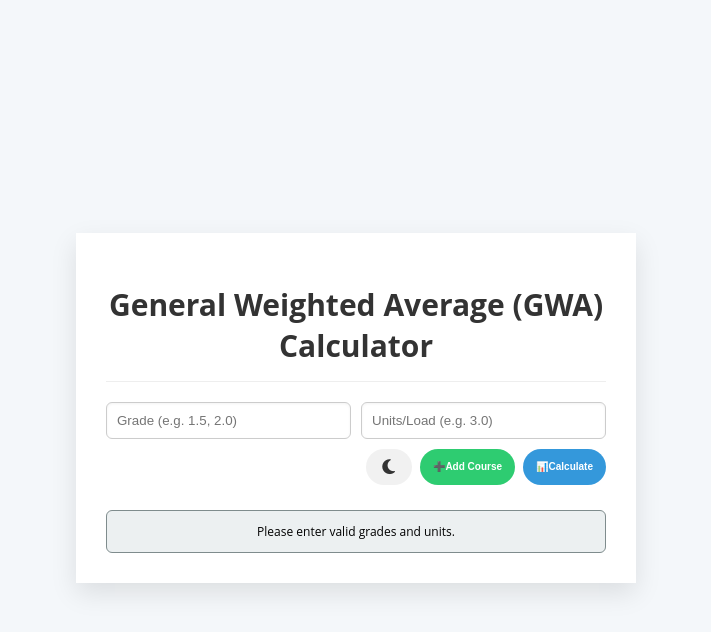
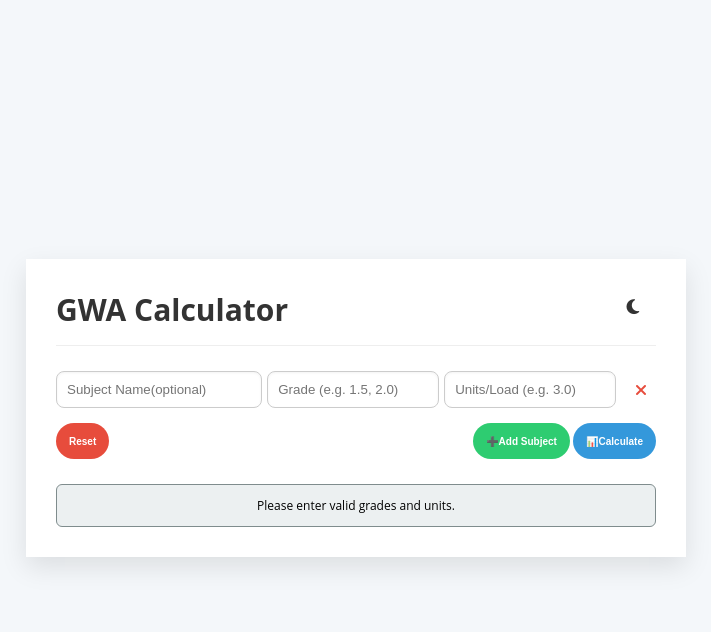
Before and after one commit to eyahbyte/GWA-Calculator-JS, a plain HTML site: page index.html in a window 1280 px wide. Both pictures are taken after a click on the button "📊Calculate". Shown: the whole page, without its empty margins (284-995 px from the left). Drawn offline with Linux system fonts and the light colour scheme.

Commit message:
Add Delete, Reset, and UI Stability fixes.

```diff
--- a/index.html
+++ b/index.html
@@ -13,16 +13,20 @@
   <body>
 
     <div class="calculator-card">
-      <h1>General Weighted Average (GWA) Calculator</h1>
-
-      <div id="input-fields"></div>
-
-      <div class="controls">
+      <header class="card-header">
+        <h1>GWA Calculator</h1>
         <button id="mode-toggle">
           <i id="mode-icon" class ="fas fa-moon"></i>
         </button>
-        <button id="add-course-btn">➕Add Course</button>
+      </header>
+
+      <div id="input-fields"></div>
+      <div class="controls">
+        <button id="reset-btn">Reset</button>
+        <div class="right buttons">
+          <button id="add-subject-btn">➕Add Subject</button>
         <button id="calculate-btn">📊Calculate</button>
+        </div>
       </div>
 
       <div id="result-area">
--- a/script.js
+++ b/script.js
@@ -1,3 +1,4 @@
+//-- dark mode--//
 const toggleButton = document.getElementById('mode-toggle');
 const body = document.body;
 const modeIcon = document.getElementById('mode-icon')
@@ -17,23 +18,38 @@ toggleButton.addEventListener('click', () => {
 });
 
 const inputContainer = document.getElementById('input-fields');
-const courseInputTemplate = `
-    <div class="course-entry">
-        <input type="number" placeholder="Grade (e.g. 1.5, 2.0)" class="course-grade" min="1" max="5" step="0.01">
-        <input type ="number" placeholder ="Units/Load (e.g. 3.0)" class="course-units" min="1" step="0.5">
+
+//--add subject--//
+const subjectInputTemplate = (index) => `
+    <div class="subject-entry" id="subject-${index}">
+        <input type="text" placeholder="Subject Name(optional)" class="subject-name">
+        <input type="number" placeholder="Grade (e.g. 1.5, 2.0)" class="subject-grade" min="1" max="5" step="0.01">
+        <input type ="number" placeholder ="Units/Load (e.g. 3.0)" class="subject-units" min="1" step="0.5">
+        <button class="remove-subject-btn" type="button" aria-label="Remove Subject">
+            <i class="fas fa-times"></i>
+        </button>
     </div>
 `;
 
-function addCourseInput() {
-    inputContainer.innerHTML += courseInputTemplate;
+let subjectIndex = 1;
+
+function addSubjectInput() {
+    inputContainer.insertAdjacentHTML('beforeend', subjectInputTemplate(subjectIndex));
+    subjectIndex++;
 }
 
-addCourseInput();
+addSubjectInput();
 
-//--BUTTON LISTENERS--//
+//--reset button--//
+const resetBtn = document.getElementById('reset-btn');
+resetBtn.addEventListener('click', ()=> {
+    window.location.reload();
+});
 
-const addCourseBtn = document.getElementById('add-course-btn');
-addCourseBtn.addEventListener('click',addCourseInput);
+//--add subject and calculate button--//
+
+const addSubjectBtn = document.getElementById('add-subject-btn');
+addSubjectBtn.addEventListener('click',addSubjectInput);
 
 const calculateBtn = document.getElementById('calculate-btn');
 const resultArea = document.getElementById('result-area');
@@ -41,13 +57,13 @@ const resultArea = document.getElementById('result-area');
 calculateBtn.addEventListener('click', calculateGWA);
 
 function calculateGWA() {
-    const courseEntries = document.querySelectorAll('.course-entry');
+    const subjectEntries = document.querySelectorAll('.subject-entry');
     let totalGradepoints = 0;
     let totalUnits = 0;
 
-    courseEntries.forEach (entry => {
-        const gradeInput = entry.querySelector('.course-grade');
-        const unitsInput = entry.querySelector('.course-units');
+    subjectEntries.forEach (entry => {
+        const gradeInput = entry.querySelector('.subject-grade');
+        const unitsInput = entry.querySelector('.subject-units');
 
         const grade = parseFloat(gradeInput.value);
         const units = parseFloat(unitsInput.value);
@@ -66,3 +82,14 @@ function calculateGWA() {
     const gwa = totalGradepoints / totalUnits;
     resultArea.innerHTML = `<h2>Your GWA is: ${gwa.toFixed(3)}</h2>`;
 }
+
+//-- row deletion --//
+
+inputContainer.addEventListener('click', function(event){
+    if (event.target.closest('.remove-subject-btn')) {
+        const rowToRemove = event.target.closest('.subject-entry');
+        if (rowToRemove) {
+            rowToRemove.remove();
+        }
+    }
+})
--- a/style.css
+++ b/style.css
@@ -6,13 +6,26 @@ body {
     min-height: 100vh;
 }
 
+.card-header{
+    display: flex;
+    justify-content: space-between;
+    align-items: center;
+    margin-bottom: 25px;
+    border-bottom: 1px solid #eee;
+}
+
+.card-header h1 {
+    margin-top: 0;
+    margin-bottom: 0;
+}
+
 .calculator-card {
     background-color: white;
     padding: 30px;
     border: radius 12px;
     box-shadow: 0 10px 25px rgba(0, 0, 0, 0.1);
     width: 90%;
-    max-width: 500px;
+    max-width: 600px;
     font-family: 'Open Sans', sans-serif;
     font-size: 12px;
 }
@@ -22,7 +35,6 @@ h1 {
     color: #333;
     font-size: 30px;
     margin-bottom: 20px;
-    border-bottom: 1px solid #eee;
     padding-bottom: 15px;
 }
 
@@ -42,9 +54,9 @@ button{
 
 .controls{
     display: flex;
-    justify-content: flex-end;
+    justify-content: space-between;
     margin-bottom: 20px;
-    gap: 8px;
+    margin-bottom: 20px;
 }
 
 .dark-mode {
@@ -68,49 +80,69 @@ button{
     border-bottom-color: #555;
 }
 
-.course-entry {
-    display: flex;
-    gap: 10px;
-    margin-bottom: 10px;
+.subject-entry {
+    display: grid;
+    grid-template-columns: 1.5fr 1.25fr 1.25fr auto;
+    gap: 5px;
+    margin-bottom: 15px;
+    align-items: center;
 }
 
-.course-entry input {
-    width: 50%;
+.subject-entry input {
+    width: 100%;
     padding: 10px;
     border: 1px solid #ccc;
-    border-radius: 6px;
+    border-radius: 8px;
     box-shadow: inset 0 1px 3px rgba(0, 0, 0, 0.05);
+    box-sizing: border-box;
 }
 
-.dark-mode .course-entry input {
+.dark-mode .subject-entry input {
     background-color: #4a596b;
     color: #ecf0f1;
     border: 1px solid #7f8c8d;
 }
 
-.course-entry input:focus {
+.subject-entry input:focus {
     border-color: #3498db;
     outline: none;
 }
 
-.dark-mode .course-entry input:focus {
+.dark-mode .subject-entry input:focus {
     border-color: #95a5a6;
 }
 
-#add-course-btn {
+#reset-btn {
+    background-color: #e74c3c;
+    color: white;
+}
+
+.dark-mode #reset-btn{
+    background-color: #c0392b;
+}
+
+#reset-btn:hover{
+    background-color: #c0392b;
+}
+
+.dark-mode #reset-btn:hover{
+    background-color: #a43026;
+}
+
+#add-subject-btn {
     background-color: #2ecc71;
     color: white;
 }
 
-.dark-mode #add-course-btn{
+.dark-mode #add-subject-btn{
     background-color: #27ae60;
 }
 
-#add-course-btn:hover {
+#add-subject-btn:hover {
     background-color: #27ae60;
 }
 
-.dark-mode #add-course-btn:hover{
+.dark-mode #add-subject-btn:hover{
     background-color: #2ecc71;
 }
 
@@ -162,27 +194,62 @@ button{
 }
 
 #mode-toggle {
-    background: #f1f1f1;
+    background: transparent;
     color: #333;
     font-size: 17px;
     padding: 8px 12px;
+    margin-bottom: 20px;
+    padding-bottom: 15px;
+    border: 1px solid transparent;
+    transition: transform 0.6s ease-in-out, color 0.3s;
 }
 
 .dark-mode #mode-toggle {
-    background: #263747;
+    background: transparent;
     color: #f1f1f1;
+    transform: rotate(180deg);
 }
 
-#mode-toggle:hover{
-    background: #e0e0e0;
-}
-
-.dark-mode #mode-toggle:hover{
-    background: #334a5f;
-}
 
 #mode-icon {
     display: inline-block;
     width: 1.2em;
     text-align: center;
 }
+
+.remove-subject-btn {
+    background-color: transparent;
+    border: none;
+    color: #e74c3c;
+    padding: 0;
+    margin-left: 5px;
+    font-size: 16px;
+    width: 30px;
+    height: 30px;
+    display: flex;
+    align-items: center;
+    transition: color 0.2s;
+    border: 1px solid transparent;
+}
+
+.remove-subject-btn:hover {
+    color: #c0392b;
+}
+
+.dark-mode .remove-subject-btn {
+    color: #f1f1f1;
+    background-color: transparent;
+    border: none;
+    outline: none;
+}
+
+.subject-label {
+    font-weight: bold;
+    color: #444;
+    padding-right: 5px;
+    margin: 0;
+}
+
+.dark-mode .subject-label {
+    color: #ccc;
+}
```
